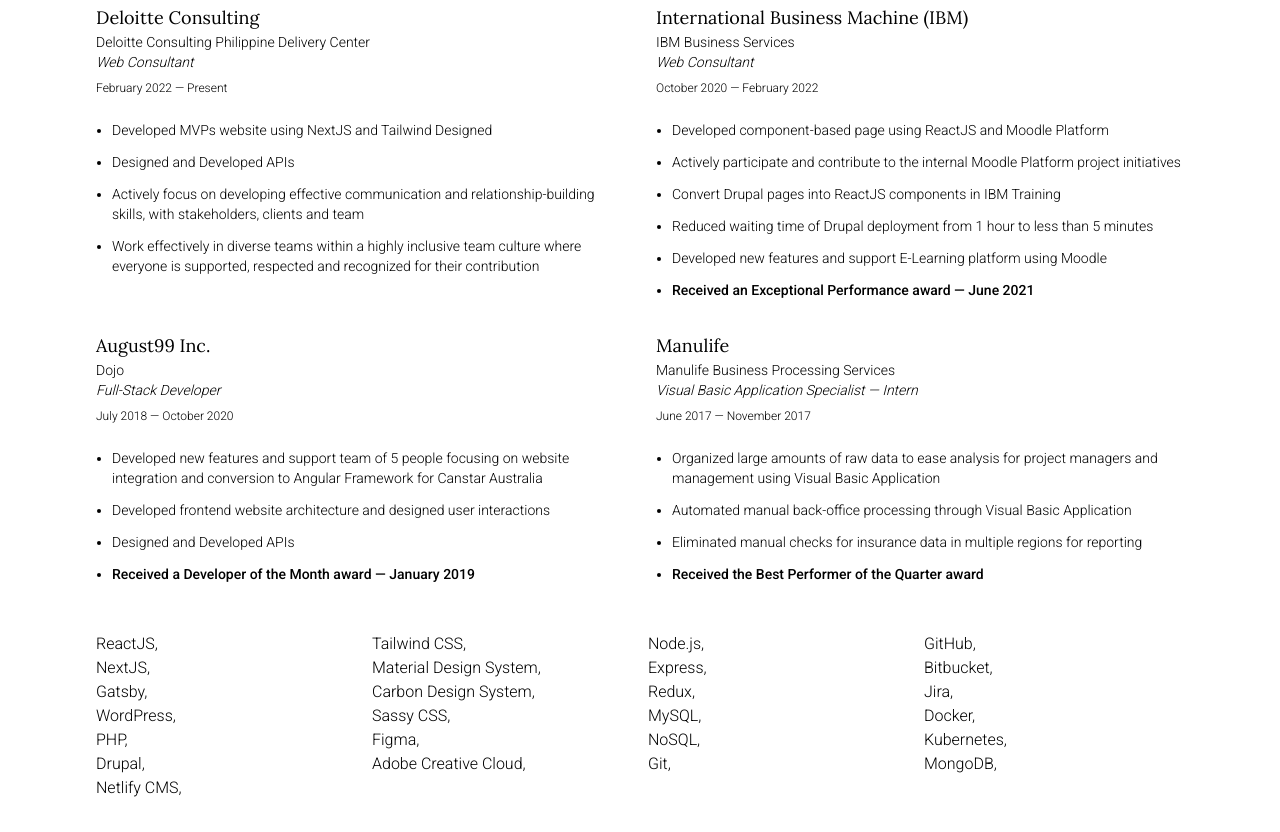
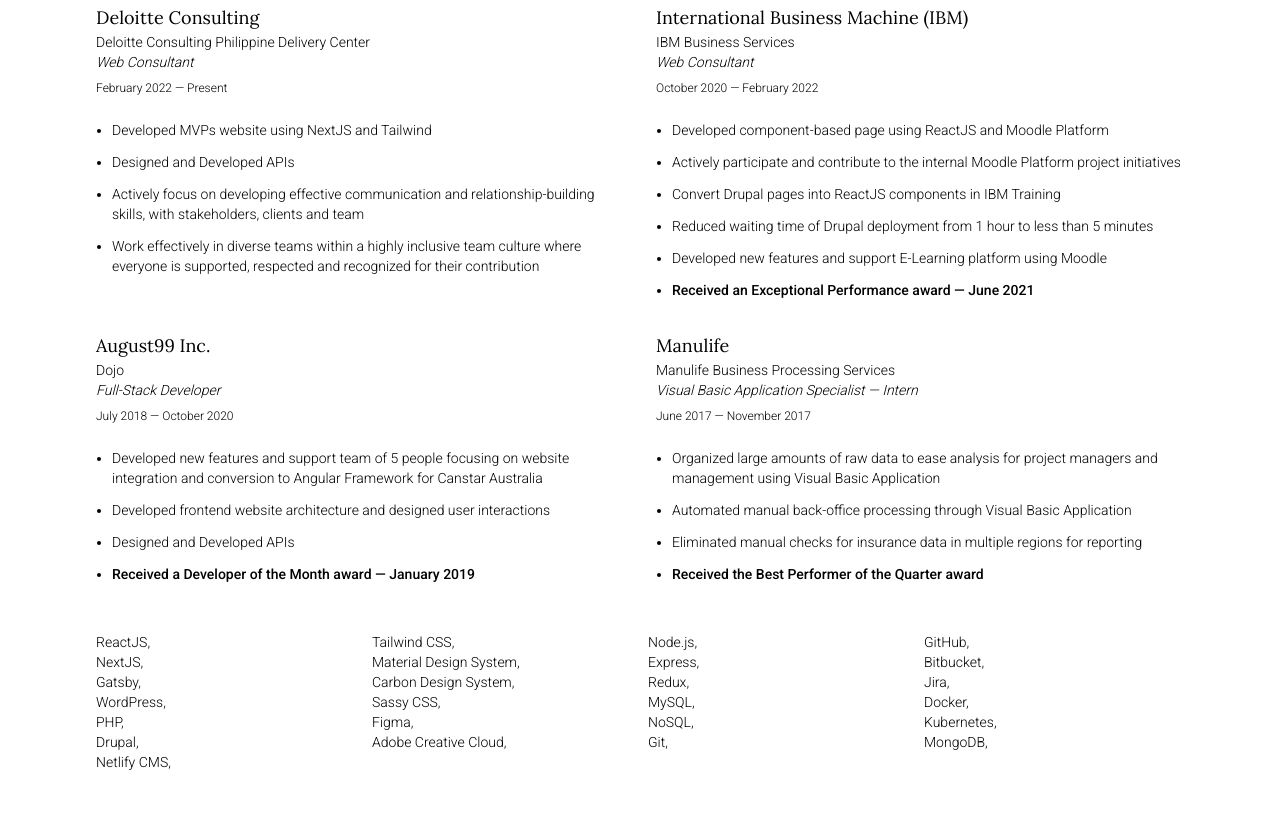
Before and after one commit to esculturajerome/jescultura, a Next.js app: page /about in a window 1280 px wide. Shown: the part 540-1372 px from the top of the page. After the commit the page ends 1344 px from the top, so only its background shows below. Built offline with nearby package versions, Linux system fonts and the light colour scheme.

Commit message:
Updated about me

```diff
--- a/components/ProjectCard.js
+++ b/components/ProjectCard.js
@@ -9,7 +9,7 @@
   // const nameTrim = name.replace(/\s/g, "");
 
   return (
-    <div className="group overflow-hidden relative border-none z-30 cursor-pointer mb-4 inline-block w-full">
+    <div className="group overflow-hidden relative border-none z-30 cursor-pointer mb-3 inline-block w-full">
       <Link href={`${category}/${id}`}>
         <div className="before:w-full before:h-full before:inset-0 before:bg-black/60 before:z-10 before:opacity-0 before:hover:opacity-100 before:absolute before:transform before:duration-300">
           <div className="absolute w-full top-1/2 left-0 z-10 -translate-y-[50%]">
--- a/components/ProjectList.js
+++ b/components/ProjectList.js
@@ -9,8 +9,7 @@
   });
 
   return (
-    // <div className="columns-1 sm:columns-2 md:columns-3 ">
-    <div className="columns-3">
+    <div className="columns-2 md:columns-3 ">
       <animated.div style={propsSpring}>
         {items.map((project, i) => {
           return (
--- a/components/Skills.js
+++ b/components/Skills.js
@@ -34,28 +34,28 @@
     <div className="grid grid-cols-2 md:grid-cols-4 mt-12 gap-4">
       <ul>
         {technicals.map((item, i) => (
-          <li key={i} className="whitespace-nowrap">
+          <li key={i} className="whitespace-nowrap text-sm">
             {item},
           </li>
         ))}
       </ul>
       <ul>
         {Styles.map((item, i) => (
-          <li key={i} className="whitespace-nowrap">
+          <li key={i} className="whitespace-nowrap text-sm">
             {item},
           </li>
         ))}
       </ul>
       <ul className="">
         {Tools.map((item, i) => (
-          <li key={i} className="whitespace-nowrap">
+          <li key={i} className="whitespace-nowrap text-sm">
             {item},
           </li>
         ))}
       </ul>
       <ul className="">
         {Tools2.map((item, i) => (
-          <li key={i} className="whitespace-nowrap">
+          <li key={i} className="whitespace-nowrap text-sm">
             {item},
           </li>
         ))}
--- a/components/WorkHistory.js
+++ b/components/WorkHistory.js
@@ -9,7 +9,7 @@
       position: "Web Consultant",
       date: "February 2022 — Present",
       details: [
-        "Developed MVPs website using NextJS and Tailwind Designed",
+        "Developed MVPs website using NextJS and Tailwind",
         "Designed and Developed APIs",
         "Actively focus on developing effective communication and relationship-building skills, with stakeholders, clients and team",
         "Work effectively in diverse teams within a highly inclusive team culture where everyone is supported, respected and recognized for their contribution",
```
